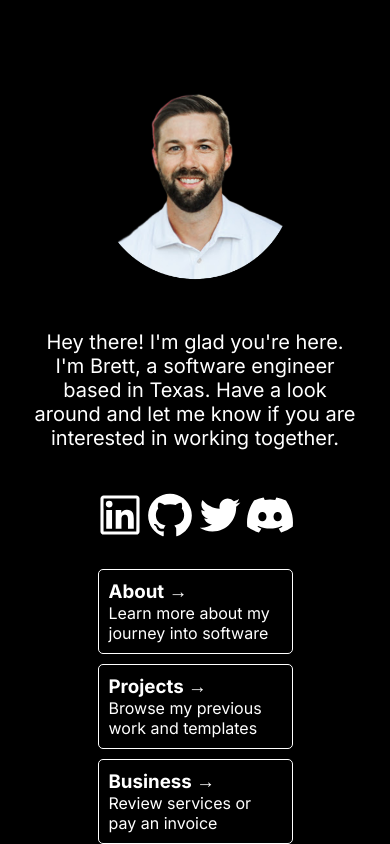
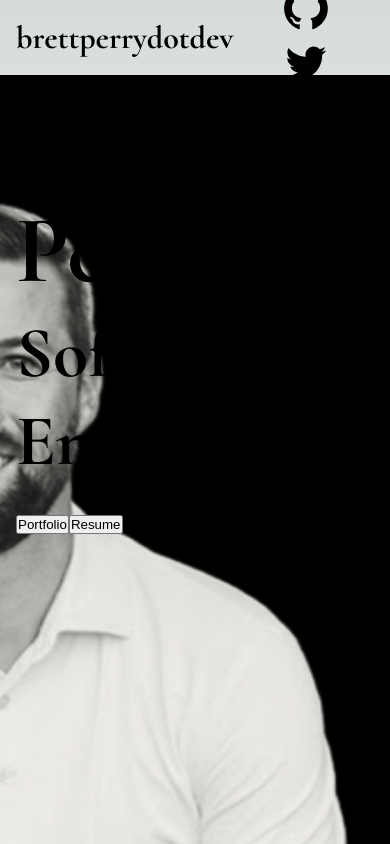
Before and after one commit to bperry13/portfolio, a Next.js app: page / in a window 390 px wide. Shown: the top 844 px of the page. Built offline with nearby package versions, Linux system fonts and the light colour scheme.

Commit message:
Changed to background image. Need to finish everything else.

```diff
--- a/app/globals.css
+++ b/app/globals.css
@@ -1,8 +1,76 @@
 :root {
   --max-width: 1100px;
   --border-radius: 12px;
-  --background-color: rgb(0, 0, 0);
-  --text-color: rgb(255, 255, 255);
+  --font-mono: ui-monospace, Menlo, Monaco, "Cascadia Mono", "Segoe UI Mono",
+    "Roboto Mono", "Oxygen Mono", "Ubuntu Monospace", "Source Code Pro",
+    "Fira Mono", "Droid Sans Mono", "Courier New", monospace;
+
+  --foreground-rgb: 0, 0, 0;
+  --background-start-rgb: 214, 219, 220;
+  --background-end-rgb: 255, 255, 255;
+
+  --primary-glow: conic-gradient(
+    from 180deg at 50% 50%,
+    #16abff33 0deg,
+    #0885ff33 55deg,
+    #54d6ff33 120deg,
+    #0071ff33 160deg,
+    transparent 360deg
+  );
+  --secondary-glow: radial-gradient(
+    rgba(255, 255, 255, 1),
+    rgba(255, 255, 255, 0)
+  );
+
+  --tile-start-rgb: 239, 245, 249;
+  --tile-end-rgb: 228, 232, 233;
+  --tile-border: conic-gradient(
+    #00000080,
+    #00000040,
+    #00000030,
+    #00000020,
+    #00000010,
+    #00000010,
+    #00000080
+  );
+
+  --callout-rgb: 238, 240, 241;
+  --callout-border-rgb: 172, 175, 176;
+  --card-rgb: 180, 185, 188;
+  --card-border-rgb: 131, 134, 135;
+}
+
+@media (prefers-color-scheme: dark) {
+  :root {
+    --foreground-rgb: 255, 255, 255;
+    --background-start-rgb: 0, 0, 0;
+    --background-end-rgb: 0, 0, 0;
+
+    --primary-glow: radial-gradient(rgba(1, 65, 255, 0.4), rgba(1, 65, 255, 0));
+    --secondary-glow: linear-gradient(
+      to bottom right,
+      rgba(1, 65, 255, 0),
+      rgba(1, 65, 255, 0),
+      rgba(1, 65, 255, 0.3)
+    );
+
+    --tile-start-rgb: 2, 13, 46;
+    --tile-end-rgb: 2, 5, 19;
+    --tile-border: conic-gradient(
+      #ffffff80,
+      #ffffff40,
+      #ffffff30,
+      #ffffff20,
+      #ffffff10,
+      #ffffff10,
+      #ffffff80
+    );
+
+    --callout-rgb: 20, 20, 20;
+    --callout-border-rgb: 108, 108, 108;
+    --card-rgb: 100, 100, 100;
+    --card-border-rgb: 200, 200, 200;
+  }
 }
 
 * {
@@ -13,19 +81,27 @@
 
 html,
 body {
+  max-width: 100vw;
   overflow-x: hidden;
 }
 
-html {
-  scroll-behavior: smooth;
-}
-
 body {
-  background-color: rgb(var(--background-color));
-  color: rgb(var(--text-color));
+  color: rgb(var(--foreground-rgb));
+  background: linear-gradient(
+      to bottom,
+      transparent,
+      rgb(var(--background-end-rgb))
+    )
+    rgb(var(--background-start-rgb));
 }
 
 a {
   color: inherit;
   text-decoration: none;
 }
+
+@media (prefers-color-scheme: dark) {
+  html {
+    color-scheme: dark;
+  }
+}
--- a/app/layout.js
+++ b/app/layout.js
@@ -1,19 +1,17 @@
 import "./globals.css";
-import { Inter } from "next/font/google";
+import { Cormorant } from "next/font/google";
 
-const inter = Inter({ subsets: ["latin"] });
+const font = Cormorant({ subsets: ["latin"] });
 
-// sets metadata for all pages
 export const metadata = {
   title: "Brett Perry | Software Engineer",
   description: "Next.js React JavaScript Portfolio by Brett Perry",
 };
 
-// applies globals.css to all pages
 export default function RootLayout({ children }) {
   return (
     <html lang="en">
-      <body className={inter.className}>{children}</body>
+      <body className={font.className}>{children}</body>
     </html>
   );
 }
--- a/app/page.js
+++ b/app/page.js
@@ -15,16 +15,8 @@ import { AiOutlineStar } from "react-icons/ai";
 export default function Home() {
   return (
     <main className={styles.main}>
-      <div className={styles.description}>
-        <div className={styles.welcome}>
-          Hey there! I'm glad you're here. I'm Brett, a software engineer based
-          in Texas. Have a look around and let me know if you are interested in
-          working together.
-        </div>
-        <div className={styles.image}>
-          <Image src="/brett.png" alt="Brett Perry" width={300} height={300} />
-        </div>
-      </div>
+      <div className={styles.header}>
+        <div className={styles.logo}>brettperrydotdev</div>
         <div className={styles.social}>
           <a href="https://www.linkedin.com/in/brettjp/" target="_blank">
             <AiOutlineLinkedin alt="LinkedIn" size={50} />
@@ -39,26 +31,31 @@ export default function Home() {
             <FaDiscord alt="Discord" size={50} />
           </a>
         </div>
-      <div className={styles.grid}>
-        <a href="" className={styles.card}>
-          <h3>About &rarr;</h3>
-          <p>Learn more about my journey into software</p>
-        </a>
-        <a href="" className={styles.card}>
-          <h3>Projects &rarr;</h3>
-          <p>Browse my previous work and templates</p>
-        </a>
-        <a href="" className={styles.card}>
-          <h3>Business &rarr;</h3>
-          <p>Review services or pay an invoice</p>
-        </a>
-        <a href="" className={styles.card}>
-          <h3>Contact &rarr;</h3>
-          <p>Let me know if you're interested in working together</p>
-        </a>
+      </div>
+      <div className={styles.page}>
+        <div className={styles.title}>
+          <h1>Brett Perry</h1>
+          <h2>Software Engineer</h2>
+          <button
+            type="button"
+            // Note how the "error" class is accessed as a property on the imported
+            // `styles` object.
+            className={styles.error}
+          >
+            Portfolio
+          </button>
+          <button
+            type="button"
+            // Note how the "error" class is accessed as a property on the imported
+            // `styles` object.
+            className={styles.error}
+          >
+            Resume
+          </button>
+        </div>
       </div>
       <div className={styles.footer}>
-        <p>Designed and developed by Brett P.</p>
+        Developed and designed by &copy;BRETTPERRYdotdev
       </div>
     </main>
   );
--- a/app/page.module.css
+++ b/app/page.module.css
@@ -1,136 +1,59 @@
+/* ---------- lg - 1100px max ---------- */
 .main {
-  width: 100%;
-  min-height: 100vh;
-  background: var(--background-color);
-  color: var(--text-color);
+  max-width: 1100px;
+  display: flex;
+  flex-direction: column;
+  margin: 0 auto;
 }
 
-/* ---------- large - 1100px max ---------- */
-
-.description {
-  /* parent */
-  max-width: 1100px;
-  margin: 0 auto;
+.header {
   display: flex;
   flex-direction: row;
+  justify-content: space-between;
   align-items: center;
+  max-height: 75px;
 }
 
-.image {
-  /* child */
-  order: 0;
-}
-
-.welcome {
-  /* child */
-  order: 1;
-  font-size: 20px;
+.logo {
+  margin: 1rem;
+  font-size: 2rem;
+  font-weight: 700;
+  text-shadow: var(--primary-glow);
 }
 
 .social {
-  /* parent */
-  max-width: 1100px;
-  margin: 10px auto;
-  display: flex;
-  align-items: center;
-  justify-content: space-around;
+  align-self: right;
+  margin: 1rem;
 }
 
-.grid {
-  /* parent */
-  max-width: 1100px;
-  margin: 10px auto;
-  display: flex;
-  justify-content: space-evenly;
+.social a {
+  margin: 0 1rem;
 }
 
-.card {
-  /* child */
-  width: 25%;
-  box-sizing: border-box;
-  padding: 10px;
-  border: 1px solid var(--text-color);
-  border-radius: 5px;
-  margin: 5px;
+.page {
+  background-image: url(../public/me_background.png);
+  background-repeat: no-repeat;
+  background-position: right;
+  background-size: auto 100%;
+  min-height: 100vh;
+  display: flex;
+  flex-direction: column;
+  max-height: 75px;
+}
+
+.title {
+  margin: 0 1rem;
+  font-size: 3rem;
+  font-weight: 700;
+  text-shadow: var(--primary-glow);
 }
 
 .footer {
-  /* parent */
-  max-width: 1100px;
-  margin: 10px auto;
-  display: flex;
-  justify-content: flex-end;
+  max-height: 75px;
+  margin-top: auto;
+  justify-content: right;
 }
 
-/* ---------- mobile first - 700px max ---------- */
-@media (max-width: 700px) {
-  .description {
-    display: flex;
-    flex-direction: column;
-    justify-content: center;
-    align-items: center;
-    padding: 30px;
-    text-align: center;
-    height: 1/3;
-  }
+/* ---------- md - 900px max  ---------- */
 
-  .image {
-    width: 100%;
-    display: flex;
-    justify-content: center;
-    height: 1/3;
-  }
-
-  .social {
-    display: flex;
-    align-items: center;
-    justify-content: space-evenly;
-  }
-
-  .grid {
-    height: 1/3;
-    display: flex;
-    flex-wrap: wrap;
-  }
-
-  .card {
-    width: 50%;
-    box-sizing: border-box;
-    padding: 10px;
-  }
-}
-
-/* medium - 900px max*/
-@media (max-width: 900px) {
-  .main {
-    display: flex;
-    flex-direction: column;
-    justify-content: center;
-    align-items: center;
-  }
-
-  .description {
-    padding: 30px;
-    text-align: center;
-    height: 1/3;
-  }
-
-  .image {
-    width: 100%;
-    display: flex;
-    justify-content: center;
-    height: 1/3;
-  }
-
-  .grid {
-    height: 1/3;
-    display: flex;
-    flex-wrap: wrap;
-  }
-
-  .card {
-    width: 50%;
-    box-sizing: border-box;
-    padding: 10px;
-  }
-}
+/* ---------- sm - 700px max  ---------- */
```
Also changed, not shown: public/me_background.png (added). Lines whose indentation alone changed are shown as unchanged.
